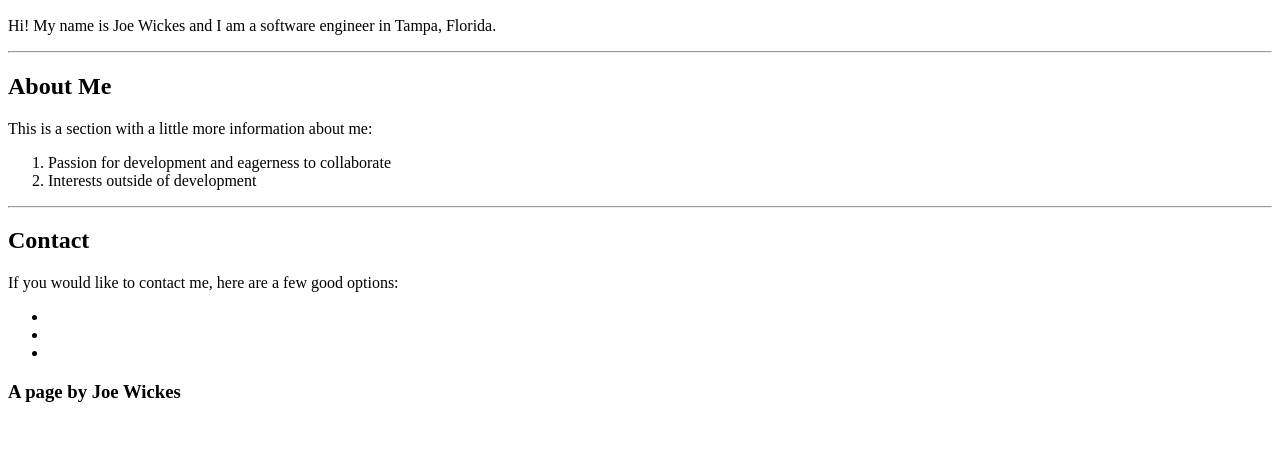
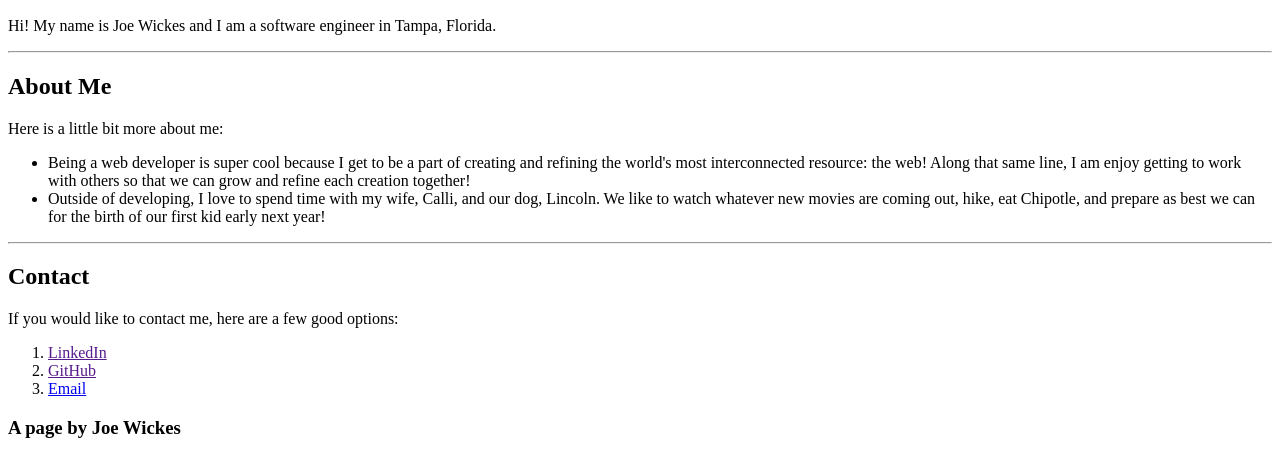
Before and after one commit to joewickes/portfolio, a plain HTML site: page index.html in a window 1280 px wide. Shown: the part 166-642 px from the top of the page. Drawn offline with Linux system fonts and the light colour scheme.

Commit message:
Update About Me and Contact Sections

```diff
--- a/index.html
+++ b/index.html
@@ -32,11 +32,11 @@
         <!-- About Me Section -->
         <article>
           <h2 id="about-me">About Me</h2>
-          <p>This is a section with a little more information about me:</p>
-          <ol>
-            <li>Passion for development and eagerness to collaborate</li>
-            <li>Interests outside of development</li>
-          </ol>
+          <p>Here is a little bit more about me:</p>
+          <ul>
+            <li>Being a web developer is super cool because I get to be a part of creating and refining the world's most interconnected resource: the web! Along that same line, I am enjoy getting to work with others so that we can grow and refine each creation together!</li>
+            <li>Outside of developing, I love to spend time with my wife, Calli, and our dog, Lincoln. We like to watch whatever new movies are coming out, hike, eat Chipotle, and prepare as best we can for the birth of our first kid early next year!</li>
+          </ul>
         </article>
 
         <hr/>
@@ -45,11 +45,11 @@
         <article>
           <h2 id="contact">Contact</h2>
           <p>If you would like to contact me, here are a few good options:</p>
-          <ul>
-            <li></li>
-            <li></li>
-            <li></li>
-          </ul>
+          <ol>
+            <li><a href="">LinkedIn</a></li>
+            <li><a href="">GitHub</a></li>
+            <li><a href="joe.c.wickes@gmail.com">Email</a></li>
+          </ol>
         </article>
 
         <footer>
```
